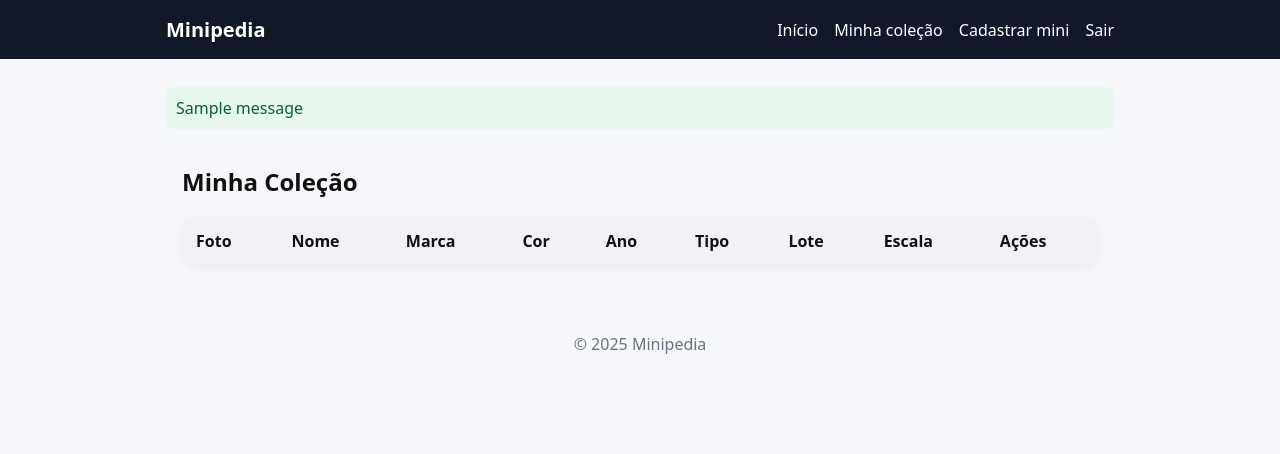
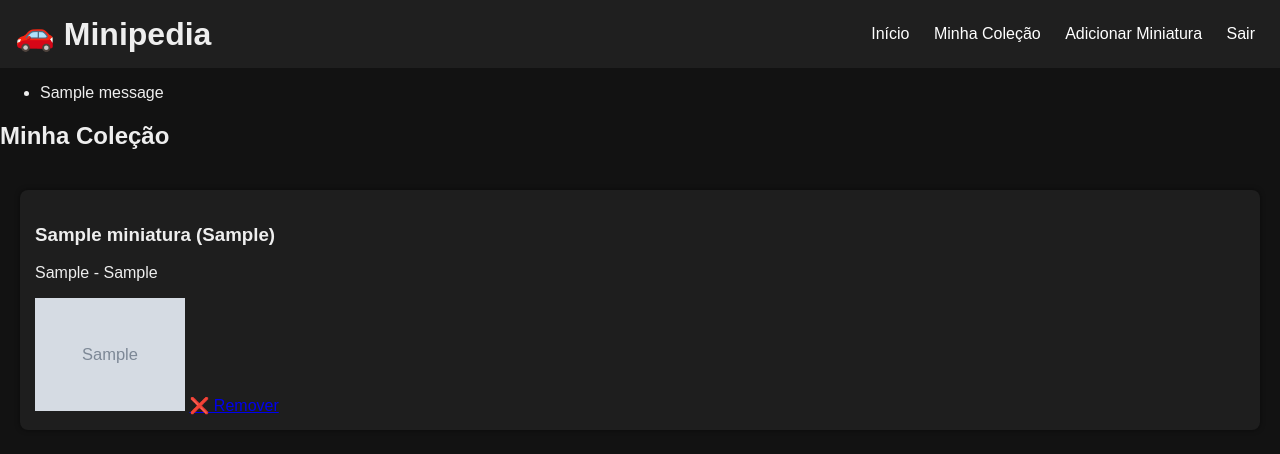
Before and after one commit to everaldodisco/minipedia, a Flask app: page /colecao in a window 1280 px wide. Shown: the top 454 px of the page. Run offline with Flask 3, Linux system fonts and the light colour scheme; a user stored in the database is signed in; tables that the repository leaves empty hold one stand-in row (values such as "Sample post"); grey boxes marked "Sample" are stand-in pictures; one stand-in notice (Sample message) is shown; lists and menus that the app fills with data are empty.

Commit message:
Versão 8.2

```diff
--- a/app.py
+++ b/app.py
@@ -1,213 +1,137 @@
-
 from flask import Flask, render_template, redirect, url_for, request, flash
 from flask_sqlalchemy import SQLAlchemy
-from flask_login import LoginManager, UserMixin, login_user, logout_user, login_required, current_user
+from flask_login import LoginManager, UserMixin, login_user, login_required, logout_user, current_user
 from werkzeug.security import generate_password_hash, check_password_hash
 import os
 
-def _normalize_db_url(url: str) -> str:
-    if url and url.startswith("postgres://"):
-        return url.replace("postgres://", "postgresql://", 1)
-    return url
-
 app = Flask(__name__)
-
-app.config['SECRET_KEY'] = os.getenv('SECRET_KEY', 'change-me')
-app.config['SQLALCHEMY_DATABASE_URI'] = _normalize_db_url(
-    os.getenv('DATABASE_URL', 'sqlite:///minipedia.db')
-)
+app.config['SECRET_KEY'] = 'supersecretkey'
+app.config['SQLALCHEMY_DATABASE_URI'] = os.getenv('DATABASE_URL', 'sqlite:///miniaturas.db')
 app.config['SQLALCHEMY_TRACK_MODIFICATIONS'] = False
-app.config['SQLALCHEMY_ENGINE_OPTIONS'] = {'pool_pre_ping': True}
 
 db = SQLAlchemy(app)
 login_manager = LoginManager(app)
 login_manager.login_view = 'login'
 
-# --- Models ---
-
-# relationship table for user's collection/selection of minis
-colecao = db.Table(
-    'colecao',
-    db.Column('user_id', db.Integer, db.ForeignKey('user.id'), primary_key=True),
-    db.Column('miniatura_id', db.Integer, db.ForeignKey('miniatura.id'), primary_key=True),
-)
-
 class User(UserMixin, db.Model):
     id = db.Column(db.Integer, primary_key=True)
-    username = db.Column(db.String(150), unique=True, nullable=False)
-    email = db.Column(db.String(150), unique=True, nullable=False)
-    # 300 to avoid truncation for long password hashes on Postgres
-    password = db.Column(db.String(300), nullable=False)
-    role = db.Column(db.String(50), default='user')
-
-    # many-to-many: user's collection of minis
-    colecao_miniaturas = db.relationship(
-        'Miniatura',
-        secondary=colecao,
-        backref=db.backref('colecionadores', lazy='dynamic'),
-        lazy='dynamic'
-    )
+    username = db.Column(db.String(150), nullable=False, unique=True)
+    email = db.Column(db.String(150), nullable=False, unique=True)
+    password = db.Column(db.String(150), nullable=False)
+    is_admin = db.Column(db.Boolean, default=False)
 
 class Miniatura(db.Model):
     id = db.Column(db.Integer, primary_key=True)
     nome = db.Column(db.String(150), nullable=False)
     marca = db.Column(db.String(150), nullable=False)
+    cor = db.Column(db.String(100), nullable=False)
     ano = db.Column(db.String(4), nullable=False)
-    escala = db.Column(db.String(50), nullable=False)
+    tipo = db.Column(db.String(100), nullable=False)
+    lote = db.Column(db.String(100), nullable=True)
+    escala = db.Column(db.String(50), nullable=True)
+    foto_url = db.Column(db.String(300), nullable=True)
+
+class Colecao(db.Model):
+    id = db.Column(db.Integer, primary_key=True)
+    user_id = db.Column(db.Integer, db.ForeignKey('user.id'))
+    miniatura_id = db.Column(db.Integer, db.ForeignKey('miniatura.id'))
 
 @login_manager.user_loader
 def load_user(user_id):
     return User.query.get(int(user_id))
 
-# --- Routes ---
+@app.before_request
+def create_tables():
+    db.create_all()
 
 @app.route('/')
-@login_required
 def index():
-    miniaturas = Miniatura.query.order_by(Miniatura.id.desc()).all()
-    # set of ids in user's collection for quick lookup
-    colecao_ids = set()
-    if current_user.is_authenticated:
-        colecao_ids = {m.id for m in current_user.colecao_miniaturas.all()}
-    return render_template('index.html', miniaturas=miniaturas, colecao_ids=colecao_ids)
-
-# Auth
+    miniaturas = Miniatura.query.all()
+    return render_template('index.html', miniaturas=miniaturas)
 
 @app.route('/login', methods=['GET', 'POST'])
 def login():
     if request.method == 'POST':
-        username = request.form['username'].strip()
+        email = request.form['email']
         password = request.form['password']
-        user = User.query.filter_by(username=username).first()
+        user = User.query.filter_by(email=email).first()
         if user and check_password_hash(user.password, password):
             login_user(user)
             return redirect(url_for('index'))
-        flash('Usuário ou senha inválidos!', 'error')
+        flash('Login inválido')
     return render_template('login.html')
+
+@app.route('/register', methods=['GET', 'POST'])
+def register():
+    if request.method == 'POST':
+        username = request.form['username']
+        email = request.form['email']
+        password = generate_password_hash(request.form['password'])
+        if User.query.filter_by(email=email).first():
+            flash('Email já registrado.')
+            return redirect(url_for('register'))
+        user = User(username=username, email=email, password=password)
+        db.session.add(user)
+        db.session.commit()
+        flash('Conta criada com sucesso.')
+        return redirect(url_for('login'))
+    return render_template('register.html')
 
 @app.route('/logout')
 @login_required
 def logout():
     logout_user()
-    return redirect(url_for('login'))
-
-@app.route('/register', methods=['GET', 'POST'])
-def register():
-    if request.method == 'POST':
-        username = request.form['username'].strip()
-        email = request.form['email'].strip().lower()
-        password = request.form['password']
-        if User.query.filter((User.username == username) | (User.email == email)).first():
-            flash('Usuário ou email já existe!', 'error')
-            return redirect(url_for('register'))
-        new_user = User(username=username, email=email, password=generate_password_hash(password), role='user')
-        db.session.add(new_user)
-        db.session.commit()
-        flash('Usuário registrado com sucesso! Faça login.', 'success')
-        return redirect(url_for('login'))
-    return render_template('register.html')
-
-# Miniaturas (CRUD)
-
-def _require_admin():
-    if not current_user.is_authenticated or current_user.role != 'admin':
-        flash('Acesso negado. Somente admin.', 'error')
-        return False
-    return True
+    return redirect(url_for('index'))
 
 @app.route('/adicionar', methods=['GET', 'POST'])
 @login_required
 def adicionar():
-    if not _require_admin():
+    if not current_user.is_admin:
+        flash('Apenas administradores podem adicionar miniaturas.')
         return redirect(url_for('index'))
     if request.method == 'POST':
-        nome = request.form['nome'].strip()
-        marca = request.form['marca'].strip()
-        ano = request.form['ano'].strip()
-        escala = request.form['escala'].strip()
-        if not nome or not marca or not ano or not escala:
-            flash('Todos os campos são obrigatórios.', 'error')
-            return redirect(url_for('adicionar'))
-        mini = Miniatura(nome=nome, marca=marca, ano=ano, escala=escala)
-        db.session.add(mini)
+        miniatura = Miniatura(
+            nome=request.form['nome'],
+            marca=request.form['marca'],
+            cor=request.form['cor'],
+            ano=request.form['ano'],
+            tipo=request.form['tipo'],
+            lote=request.form['lote'],
+            escala=request.form['escala'],
+            foto_url=request.form['foto_url']
+        )
+        db.session.add(miniatura)
         db.session.commit()
-        flash('Miniatura adicionada!', 'success')
+        flash('Miniatura adicionada!')
         return redirect(url_for('index'))
     return render_template('adicionar.html')
 
-@app.route('/editar/<int:mini_id>', methods=['GET', 'POST'])
-@login_required
-def editar(mini_id):
-    if not _require_admin():
-        return redirect(url_for('index'))
-    mini = Miniatura.query.get_or_404(mini_id)
-    if request.method == 'POST':
-        mini.nome = request.form['nome'].strip()
-        mini.marca = request.form['marca'].strip()
-        mini.ano = request.form['ano'].strip()
-        mini.escala = request.form['escala'].strip()
-        db.session.commit()
-        flash('Miniatura atualizada!', 'success')
-        return redirect(url_for('index'))
-    return render_template('editar.html', mini=mini)
-
-@app.route('/excluir/<int:mini_id>', methods=['POST'])
-@login_required
-def excluir(mini_id):
-    if not _require_admin():
-        return redirect(url_for('index'))
-    mini = Miniatura.query.get_or_404(mini_id)
-    # remove from all collections first due to FK
-    for user in mini.colecionadores.all():
-        user.colecao_miniaturas.remove(mini)
-    db.session.delete(mini)
-    db.session.commit()
-    flash('Miniatura excluída!', 'success')
-    return redirect(url_for('index'))
-
-# Coleção (seleção) do usuário
-
 @app.route('/colecao')
 @login_required
-def ver_colecao():
-    minis = current_user.colecao_miniaturas.order_by(Miniatura.id.desc()).all()
-    return render_template('colecao.html', miniaturas=minis)
+def colecao():
+    minhas = db.session.query(Miniatura).join(Colecao).filter(Colecao.user_id == current_user.id).all()
+    return render_template('colecao.html', miniaturas=minhas)
 
-@app.route('/colecao/adicionar/<int:mini_id>', methods=['POST'])
+@app.route('/colecao/add/<int:miniatura_id>')
 @login_required
-def colecao_adicionar(mini_id):
-    mini = Miniatura.query.get_or_404(mini_id)
-    if not current_user.colecao_miniaturas.filter(Miniatura.id == mini.id).first():
-        current_user.colecao_miniaturas.append(mini)
+def add_colecao(miniatura_id):
+    if not Colecao.query.filter_by(user_id=current_user.id, miniatura_id=miniatura_id).first():
+        nova = Colecao(user_id=current_user.id, miniatura_id=miniatura_id)
+        db.session.add(nova)
         db.session.commit()
-        flash('Adicionada à sua coleção.', 'success')
-    return redirect(request.referrer or url_for('index'))
+        flash('Miniatura adicionada à sua coleção!')
+    return redirect(url_for('colecao'))
 
-@app.route('/colecao/remover/<int:mini_id>', methods=['POST'])
+@app.route('/colecao/remove/<int:miniatura_id>')
 @login_required
-def colecao_remover(mini_id):
-    mini = Miniatura.query.get_or_404(mini_id)
-    if current_user.colecao_miniaturas.filter(Miniatura.id == mini.id).first():
-        current_user.colecao_miniaturas.remove(mini)
+def remove_colecao(miniatura_id):
+    item = Colecao.query.filter_by(user_id=current_user.id, miniatura_id=miniatura_id).first()
+    if item:
+        db.session.delete(item)
         db.session.commit()
-        flash('Removida da sua coleção.', 'success')
-    return redirect(request.referrer or url_for('ver_colecao'))
+        flash('Miniatura removida da sua coleção.')
+    return redirect(url_for('colecao'))
 
-# --- App bootstrap ---
-
-with app.app_context():
-    db.create_all()
-    # bootstrap admin user
-    if not User.query.filter_by(username='admin').first():
-        admin = User(
-            username='admin',
-            email='admin@minipedia.com',
-            password=generate_password_hash('admin'),
-            role='admin'
-        )
-        db.session.add(admin)
-        db.session.commit()
-
-# entrypoint for Render: waitress calls "app:app"
 if __name__ == '__main__':
-    app.run(debug=True)
+    from waitress import serve
+    serve(app, host='0.0.0.0', port=int(os.environ.get('PORT', 5000)))
--- a/requirements.txt
+++ b/requirements.txt
@@ -1,4 +1,3 @@
-
 flask==3.1.1
 flask_sqlalchemy==3.1.1
 flask_login==0.6.3
--- a/static/style.css
+++ b/static/style.css
@@ -1,32 +1,10 @@
-
-* { box-sizing: border-box; }
-body { font-family: system-ui, -apple-system, Segoe UI, Roboto, sans-serif; margin: 0; color: #111; background: #f6f7fb; }
-.container { max-width: 980px; margin: 0 auto; padding: 16px; }
-
-.topbar { background: #111827; color: #fff; }
-.topbar .container { display: flex; align-items: center; justify-content: space-between; }
-nav a { color: #fff; text-decoration: none; margin-left: 12px; }
+body { font-family: Arial, sans-serif; background: #121212; color: #eee; margin: 0; }
+header { background: #1f1f1f; padding: 15px; display: flex; justify-content: space-between; align-items: center; }
+header h1 { margin: 0; }
+nav a { margin: 0 10px; color: #fff; text-decoration: none; }
 nav a:hover { text-decoration: underline; }
-
-h1 { font-size: 20px; margin: 0; }
-h2 { margin-top: 8px; }
-
-.table { width: 100%; border-collapse: collapse; background: #fff; border-radius: 12px; overflow: hidden; box-shadow: 0 2px 8px rgba(0,0,0,0.06); }
-.table th, .table td { padding: 12px 14px; border-bottom: 1px solid #eef0f4; text-align: left; }
-.table th { background: #f0f2f6; font-weight: 600; }
-
-.form { display: grid; gap: 10px; background: #fff; padding: 16px; border-radius: 12px; box-shadow: 0 2px 8px rgba(0,0,0,0.06); }
-.form label { display: grid; gap: 6px; font-size: 14px; }
-.form input { padding: 10px; border: 1px solid #d1d5db; border-radius: 8px; }
-
-button, .btn { padding: 8px 12px; border: none; border-radius: 8px; cursor: pointer; background: #2563eb; color: white; text-decoration: none; display: inline-block; }
-button:hover, .btn:hover { opacity: 0.95; }
-button.danger { background: #dc2626; }
-.inline { display: inline; }
-
-.flash { list-style: none; padding: 0; margin: 12px 0; }
-.flash li { padding: 10px; border-radius: 8px; margin-bottom: 8px; }
-.flash-success { background: #e8f7ee; color: #065f46; }
-.flash-error { background: #fdecea; color: #7f1d1d; }
-
-.footer { color: #6b7280; padding: 20px 0; text-align: center; }
+.grid { display: grid; grid-template-columns: repeat(auto-fit, minmax(250px, 1fr)); gap: 20px; padding: 20px; }
+.card { background: #1e1e1e; padding: 15px; border-radius: 8px; box-shadow: 0 0 5px rgba(0,0,0,0.5); }
+button { background: #007BFF; color: white; padding: 10px; border: none; cursor: pointer; margin-top: 10px; }
+button:hover { background: #0056b3; }
+input { margin: 5px 0; padding: 8px; width: 100%; }
--- a/templates/base.html
+++ b/templates/base.html
@@ -1,47 +1,39 @@
-
-<!doctype html>
-<html lang="pt-br">
+<!DOCTYPE html>
+<html lang="pt-BR">
 <head>
-  <meta charset="utf-8">
-  <meta name="viewport" content="width=device-width, initial-scale=1">
+    <meta charset="UTF-8">
+    <meta name="viewport" content="width=device-width, initial-scale=1.0">
     <title>Minipedia</title>
     <link rel="stylesheet" href="{{ url_for('static', filename='style.css') }}">
 </head>
 <body>
-  <header class="topbar">
-    <div class="container">
-      <h1>Minipedia</h1>
+    <header>
+        <h1>🚗 Minipedia</h1>
         <nav>
+            <a href="{{ url_for('index') }}">Início</a>
             {% if current_user.is_authenticated %}
-          <a href="{{ url_for('index') }}">Início</a>
-          <a href="{{ url_for('ver_colecao') }}">Minha coleção</a>
-          {% if current_user.role == 'admin' %}
-            <a href="{{ url_for('adicionar') }}">Cadastrar mini</a>
+                <a href="{{ url_for('colecao') }}">Minha Coleção</a>
+                {% if current_user.is_admin %}
+                    <a href="{{ url_for('adicionar') }}">Adicionar Miniatura</a>
                 {% endif %}
                 <a href="{{ url_for('logout') }}">Sair</a>
             {% else %}
-          <a href="{{ url_for('login') }}">Entrar</a>
+                <a href="{{ url_for('login') }}">Login</a>
                 <a href="{{ url_for('register') }}">Registrar</a>
             {% endif %}
         </nav>
-    </div>
     </header>
-
-  <main class="container">
-    {% with messages = get_flashed_messages(with_categories=true) %}
+    <main>
+        {% with messages = get_flashed_messages() %}
           {% if messages %}
-        <ul class="flash">
-          {% for category, msg in messages %}
-            <li class="flash-{{ category }}">{{ msg }}</li>
+            <ul class="flashes">
+              {% for message in messages %}
+                <li>{{ message }}</li>
               {% endfor %}
             </ul>
           {% endif %}
         {% endwith %}
         {% block content %}{% endblock %}
     </main>
-
-  <footer class="footer">
-    <div class="container">© {{ 2025 }} Minipedia</div>
-  </footer>
 </body>
 </html>
--- a/templates/colecao.html
+++ b/templates/colecao.html
@@ -1,40 +1,16 @@
 {% extends 'base.html' %}
 {% block content %}
-<div class="container">
-    <h2 class="mb-4">Minha Coleção</h2>
-    <table class="table table-dark table-striped">
-        <thead>
-            <tr>
-                <th>Foto</th>
-                <th>Nome</th>
-                <th>Marca</th>
-                <th>Cor</th>
-                <th>Ano</th>
-                <th>Tipo</th>
-                <th>Lote</th>
-                <th>Escala</th>
-                <th>Ações</th>
-            </tr>
-        </thead>
-        <tbody>
-            {% for mini in colecao %}
-            <tr>
-                <td><img src="{{ mini.url_foto }}" alt="foto" width="80"></td>
-                <td>{{ mini.nome }}</td>
-                <td>{{ mini.marca }}</td>
-                <td>{{ mini.cor }}</td>
-                <td>{{ mini.ano }}</td>
-                <td>{{ mini.tipo }}</td>
-                <td>{{ mini.lote }}</td>
-                <td>{{ mini.escala }}</td>
-                <td>
-                    <a href="{{ url_for('remover_colecao', id=mini.id) }}" class="btn btn-danger btn-sm">
-                        <i class="fas fa-times"></i> Remover
-                    </a>
-                </td>
-            </tr>
-            {% endfor %}
-        </tbody>
-    </table>
+<h2>Minha Coleção</h2>
+<div class="grid">
+{% for m in miniaturas %}
+  <div class="card">
+    <h3>{{ m.nome }} ({{ m.ano }})</h3>
+    <p>{{ m.marca }} - {{ m.cor }}</p>
+    {% if m.foto_url %}
+      <img src="{{ m.foto_url }}" alt="{{ m.nome }}" width="150">
+    {% endif %}
+    <a href="{{ url_for('remove_colecao', miniatura_id=m.id) }}">❌ Remover</a>
+  </div>
+{% endfor %}
 </div>
 {% endblock %}
```
Also changed, not shown: templates/adicionar.html (+12 -40 lines), templates/editar.html (deleted, +0 -12 lines), templates/index.html (+15 -45 lines), templates/login.html (+6 -7 lines), templates/register.html (+7 -8 lines). Lines whose indentation alone changed are shown as unchanged.
